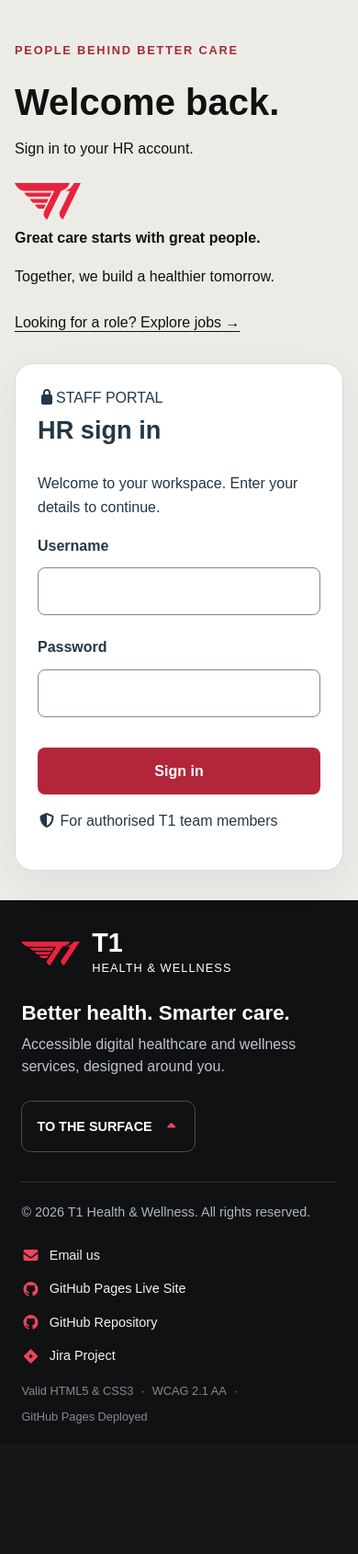
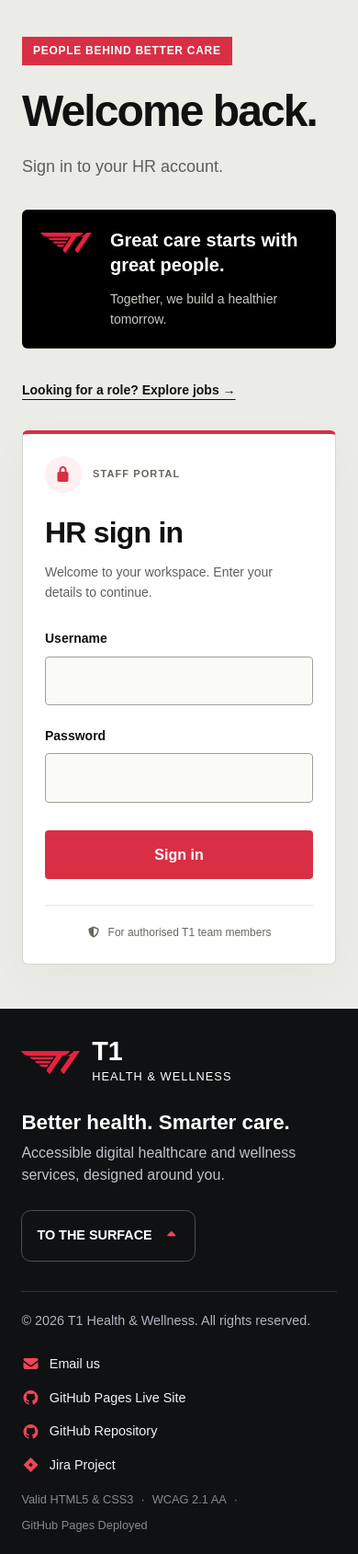
Before and after one commit to Ba568o/COS10026_Web_Technology_Project_1_T1_Group, a PHP site: page /login.php in a window 390 px wide. Shown: the part 127-1817 px from the top of the page at 92% size. Before the commit the page ends 1675 px from the top, so only its background shows below. Run offline with PHP 8.4, Linux system fonts and the light colour scheme.

Commit message:
style(login): match T1 palette typography and responsive layouts

```diff
--- a/project2/styles/login.css
+++ b/project2/styles/login.css
@@ -1,17 +1,55 @@
-.login-layout { max-width: 1080px; margin: 0 auto; padding: 5rem 1.5rem; display: grid; grid-template-columns: 1fr 1fr; align-items: center; gap: 4rem; min-height: 65vh; }
-.login-eyebrow { font-size: .8rem; font-weight: 700; letter-spacing: .14em; color: #a82737; }
-.login-intro h1 { font-size: clamp(2.5rem, 5vw, 4rem); line-height: 1.1; margin: 1rem 0; }
-.login-intro p { margin-bottom: 1.5rem; }
-.login-intro a { color: inherit; text-underline-offset: 4px; }
-.login-card { padding: 2.5rem; border: 1px solid #d6dce0; border-radius: 20px; background: #fff; color: #243746; box-shadow: 0 12px 40px #24374610; }
-.login-card h2 { font-size: 1.7rem; margin: 0 0 1.5rem; }
-.login-card form { display: grid; gap: .7rem; }
-.login-card label { font-weight: 600; }
-.login-card input:not([type="hidden"]) { width: 100%; box-sizing: border-box; min-height: 48px; padding: .75rem 1rem; border: 1px solid #7d8992; border-radius: 8px; font: inherit; background: transparent; color: inherit; margin-bottom: .7rem; }
-.login-card button { min-height: 48px; padding: .8rem 1rem; margin-top: .7rem; border: 0; border-radius: 8px; background: #b3263a; color: white; font: inherit; font-weight: 700; cursor: pointer; }
-.login-card button:hover { background: #8f1d2e; }
-.login-card :focus-visible, .login-intro a:focus-visible { outline: 3px solid #1976aa; outline-offset: 3px; }
-.login-error { padding: 1rem; background: #fff0f1; border-left: 4px solid #b3263a; color: #821b2a; overflow-wrap: anywhere; }
-body:has(#dark-toggle:checked) .login-card { background: #1c2630; color: #f4f5f6; border-color: #63717e; }
-body:has(#dark-toggle:checked) .login-eyebrow { color: #ff9aa8; }
-@media (max-width: 700px) { .login-layout { grid-template-columns: 1fr; padding: 2rem 1rem; gap: 2rem; } .login-card { padding: 1.5rem; } }
+/* HR login follows the shared T1 cream, black and coral palette. */
+.login-layout {
+  max-width: 112rem;
+  margin: 0 auto;
+  padding: 5rem clamp(1.5rem, 5vw, 7.5rem);
+  display: grid;
+  grid-template-columns: minmax(0, 1.15fr) minmax(0, 1fr);
+  align-items: center;
+  gap: clamp(2rem, 6vw, 7rem);
+  min-height: 72vh;
+}
+.login-eyebrow {
+  display: inline-block;
+  padding: .375rem .75rem;
+  margin: 0 0 1.5rem;
+  background: #d92f44;
+  color: #fff;
+  font-size: .75rem;
+  font-weight: 700;
+  letter-spacing: .06em;
+}
+.login-intro h1 { font-size: clamp(2.75rem, 5vw, 4.5rem); line-height: 1.08; letter-spacing: -.04em; margin: 0 0 1.25rem; }
+.login-intro > p:not(.login-eyebrow) { color: #5f5f5a; font-size: 1.125rem; max-width: 32rem; margin: 0 0 2rem; }
+.login-team-note { display: flex; align-items: flex-start; gap: 1.25rem; max-width: 32rem; padding: 1.75rem; margin: 2rem 0; background: #000; color: #fff; border-radius: .375rem; }
+.login-team-note img { width: 3.5rem; height: auto; object-fit: contain; margin-top: .3rem; }
+.login-team-note strong { display: block; font-size: 1.25rem; line-height: 1.35; }
+.login-team-note p { margin: .75rem 0 0; font-size: .875rem; color: #c8c8c3; }
+.login-jobs-link { display: inline-block; font-size: .875rem; font-weight: 700; text-underline-offset: .3rem; }
+.login-card { width: 100%; max-width: 32rem; justify-self: end; padding: clamp(1.5rem, 3vw, 3rem); border: 1px solid #d5d5ce; border-top: 4px solid #d92f44; border-radius: .375rem; background: #fff; color: #111; box-shadow: 0 1rem 3rem #00000008; }
+.login-card-top { display: flex; align-items: center; gap: .75rem; margin-bottom: 1.5rem; color: #66665f; font-size: .6875rem; font-weight: 700; letter-spacing: .1em; }
+.login-lock { display: grid; place-items: center; width: 2.5rem; height: 2.5rem; border-radius: 50%; background: #fff0f1; color: #d92f44; font-size: 1rem; }
+.login-card h2 { font-size: 2rem; line-height: 1.2; margin: 0 0 .75rem; letter-spacing: -.025em; }
+.login-description { color: #5f5f5a; font-size: .875rem; margin: 0 0 1.75rem; }
+.login-card form { display: grid; gap: .5rem; }
+.login-card label { font-size: .875rem; font-weight: 700; }
+.login-card input:not([type="hidden"]) { width: 100%; min-width: 0; min-height: 48px; padding: .8rem 1rem; border: 1px solid #a0a09a; border-radius: .25rem; font: inherit; background: #fafaf7; color: inherit; margin-bottom: .875rem; }
+.login-card input:focus { border-color: #d92f44; }
+.login-card button { min-height: 48px; padding: .875rem 1rem; margin-top: .5rem; border: 0; border-radius: .25rem; background: #d92f44; color: white; font: inherit; font-weight: 700; cursor: pointer; transition: background .2s; }
+.login-card button:hover { background: #b52335; }
+.login-footnote { display: flex; justify-content: center; align-items: baseline; gap: .5rem; border-top: 1px solid #e6e6df; padding-top: 1.25rem; margin: 1.75rem 0 0; color: #686861; font-size: .75rem; text-align: center; }
+.login-error { padding: 1rem; background: #fff0f1; border-left: 4px solid #d92f44; color: #821b2a; overflow-wrap: anywhere; font-size: .875rem; }
+body.login-page:has(#dark-toggle:checked) .login-card { background: #1c1c1c; color: #f4f4f0; border-color: #555; border-top-color: #d92f44; }
+body.login-page:has(#dark-toggle:checked) .login-intro > p:not(.login-eyebrow),
+body.login-page:has(#dark-toggle:checked) .login-description,
+body.login-page:has(#dark-toggle:checked) .login-card-top,
+body.login-page:has(#dark-toggle:checked) .login-footnote { color: #c6c6bf; }
+body.login-page:has(#dark-toggle:checked) .login-card input { background: #262626; }
+body.login-page:has(#dark-toggle:checked) .login-footnote { border-color: #555; }
+@media (max-width: 800px) {
+  .login-layout { grid-template-columns: 1fr; padding-top: 2.5rem; padding-bottom: 3rem; gap: 2rem; }
+  .login-card { max-width: none; justify-self: stretch; }
+  .login-team-note { max-width: none; padding: 1.25rem; }
+  .login-intro h1 { font-size: 3rem; }
+}
+@media (prefers-reduced-motion: reduce) { .login-card button { transition: none; } }
```
